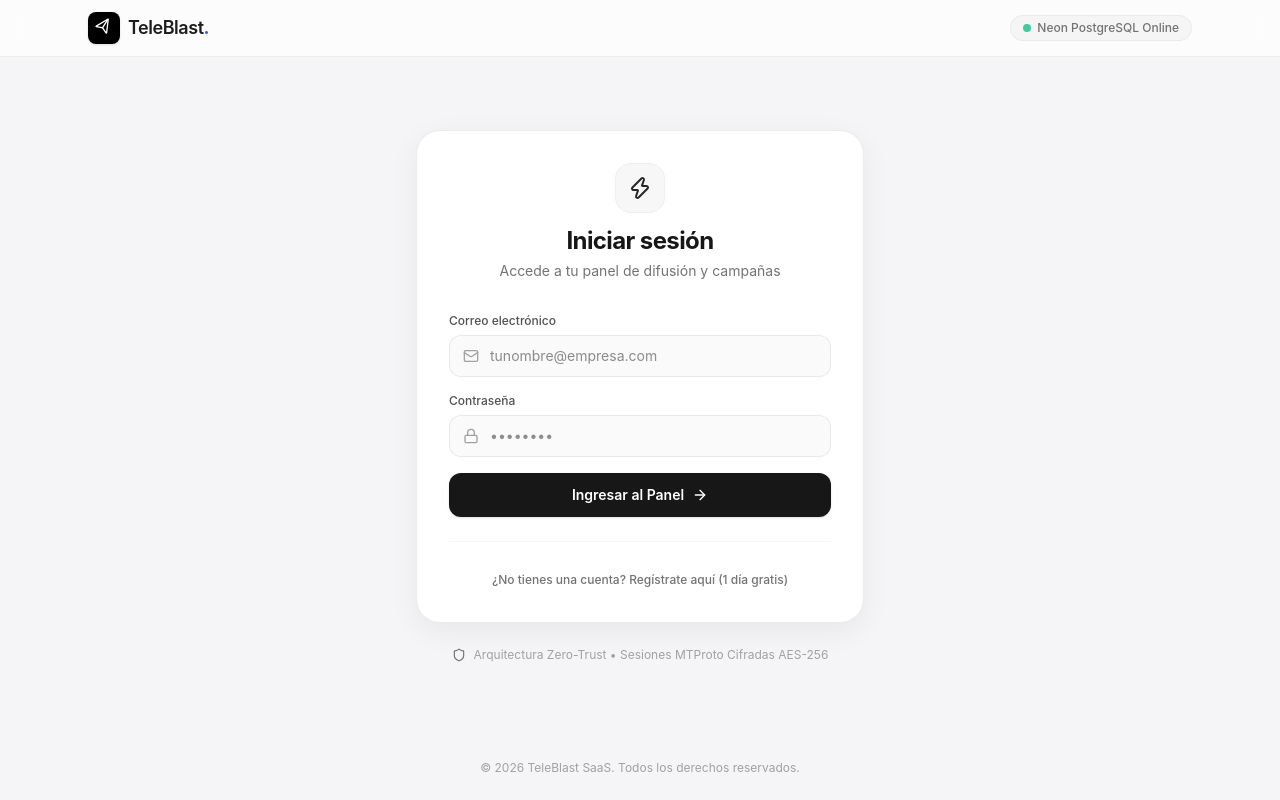
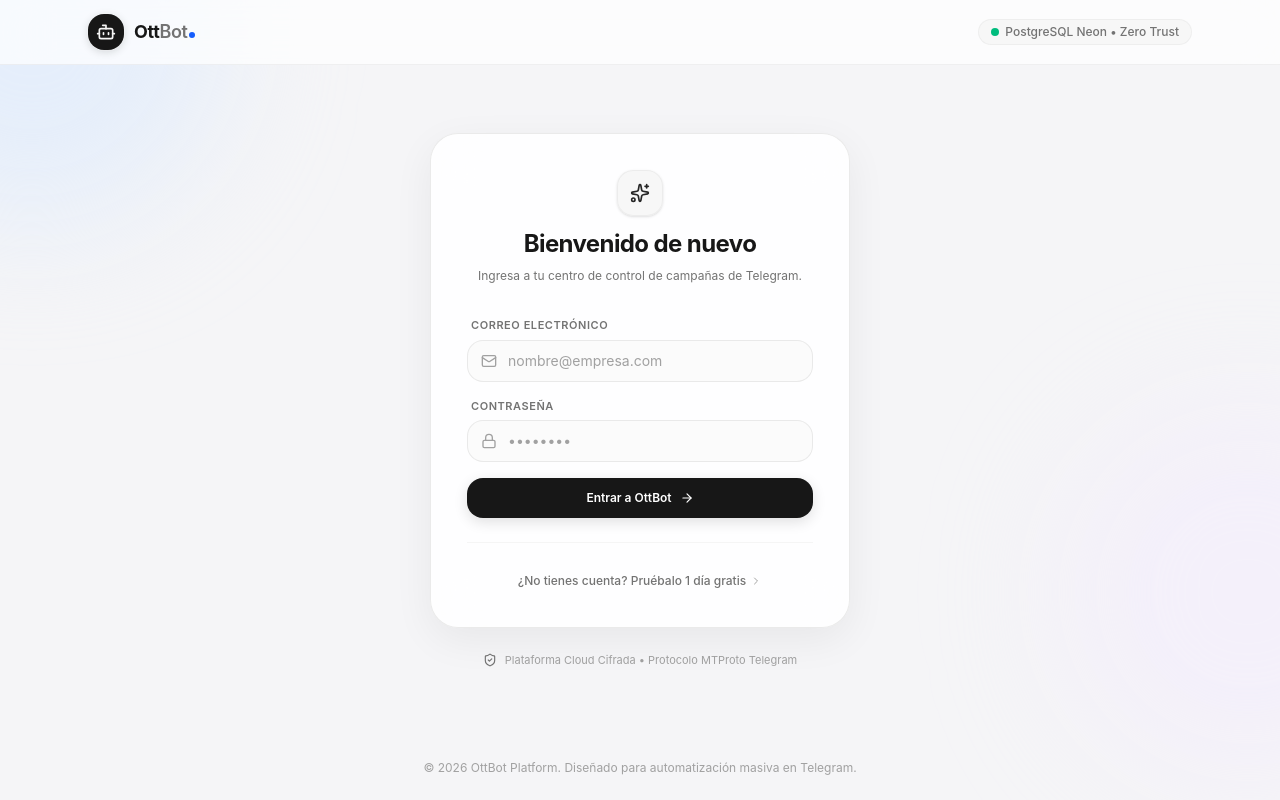
Before and after one commit to ottodonado2026/auto-publicador-telegram, a Next.js app: page /login in a window 1280 px wide. Built offline with nearby package versions, Linux system fonts and the light colour scheme.

Commit message:
feat: OttBot branding update and official layout

```diff
--- a/src/app/admin/page.tsx
+++ b/src/app/admin/page.tsx
@@ -109,12 +109,12 @@
       <header className="sticky top-0 z-40 backdrop-blur-md bg-white/80 border-b border-black/[0.06]">
         <div className="max-w-7xl mx-auto px-6 h-16 flex items-center justify-between">
           <div className="flex items-center gap-3">
-            <div className="w-9 h-9 rounded-xl bg-black text-white flex items-center justify-center shadow-sm">
+            <div className="w-9 h-9 rounded-2xl bg-black text-white flex items-center justify-center shadow-sm">
               <Send className="w-4 h-4 -rotate-12 translate-x-[-1px] translate-y-[-1px]" />
             </div>
             <div>
               <div className="flex items-center gap-2">
-                <span className="font-semibold text-base tracking-tight text-neutral-900">TeleBlast</span>
+                <span className="font-bold text-base tracking-tight text-neutral-900">Ott<span className="text-neutral-500 font-semibold">Bot</span></span>
                 <span className="text-[11px] font-semibold px-2 py-0.5 rounded-full bg-neutral-900 text-white tracking-wide uppercase">
                   SuperAdmin
                 </span>
--- a/src/app/dashboard/page.tsx
+++ b/src/app/dashboard/page.tsx
@@ -63,11 +63,11 @@
       <header className="sticky top-0 z-40 backdrop-blur-md bg-white/80 border-b border-black/[0.06]">
         <div className="max-w-6xl mx-auto px-6 h-16 flex items-center justify-between">
           <div className="flex items-center gap-3">
-            <div className="w-9 h-9 rounded-xl bg-black text-white flex items-center justify-center shadow-sm">
+            <div className="w-9 h-9 rounded-2xl bg-black text-white flex items-center justify-center shadow-sm">
               <Send className="w-4 h-4 -rotate-12 translate-x-[-1px] translate-y-[-1px]" />
             </div>
             <div>
-              <span className="font-semibold text-base tracking-tight text-neutral-900">TeleBlast</span>
+              <span className="font-bold text-base tracking-tight text-neutral-900">Ott<span className="text-neutral-500 font-semibold">Bot</span></span>
             </div>
           </div>
 
--- a/src/app/layout.tsx
+++ b/src/app/layout.tsx
@@ -1,29 +1,21 @@
 import type { Metadata } from "next";
-import { Geist, Geist_Mono } from "next/font/google";
 import "./globals.css";
 
-const geistSans = Geist({
-  variable: "--font-geist-sans",
-  subsets: ["latin"],
-});
-
-const geistMono = Geist_Mono({
-  variable: "--font-geist-mono",
-  subsets: ["latin"],
-});
-
 export const metadata: Metadata = {
-  title: "Create Next App",
-  description: "Generated by create next app",
+  title: "OttBot — Plataforma SaaS de Autopublicación en Telegram",
+  description: "Automatización, difusión inteligente y autopublicación en grupos de Telegram con precisión quirúrgica.",
 };
 
-export default function RootLayout({ children }: LayoutProps<"/">) {
+export default function RootLayout({
+  children,
+}: {
+  children: React.ReactNode;
+}) {
   return (
-    <html
-      lang="en"
-      className={`${geistSans.variable} ${geistMono.variable} h-full antialiased`}
-    >
-      <body className="min-h-full flex flex-col">{children}</body>
+    <html lang="es" className="h-full antialiased">
+      <body className="min-h-full flex flex-col bg-[#F5F5F7] text-[#1D1D1F]">
+        {children}
+      </body>
     </html>
   );
 }
--- a/src/app/login/page.tsx
+++ b/src/app/login/page.tsx
@@ -2,7 +2,10 @@
 
 import { useState } from "react";
 import { useRouter } from "next/navigation";
-import { Send, Shield, Zap, Lock, Mail, User as UserIcon, ArrowRight, CheckCircle2 } from "lucide-react";
+import {
+  Send, ShieldCheck, Zap, Lock, Mail, User as UserIcon,
+  ArrowRight, Sparkles, CheckCircle2, ChevronRight, Bot
+} from "lucide-react";
 
 export default function LoginPage() {
   const router = useRouter();
@@ -31,10 +34,9 @@
       const data = await res.json();
 
       if (!res.ok) {
-        throw new Error(data.error || "Ocurrió un error");
+        throw new Error(data.error || "Ocurrió un error al procesar la solicitud");
       }
 
-      // Redirigir según el rol o dashboard
       if (data.user?.role === "SUPERADMIN") {
         router.push("/admin");
       } else {
@@ -42,63 +44,74 @@
       }
       router.refresh();
     } catch (err: any) {
-      setError(err.message || "Error al procesar la solicitud");
+      setError(err.message || "Error al conectar con el servidor");
     } finally {
       setLoading(false);
     }
   };
 
   return (
-    <div className="min-h-screen bg-[#F5F5F7] text-[#1D1D1F] flex flex-col justify-between selection:bg-black selection:text-white">
-      {/* Navbar Minimalista tipo Apple */}
-      <header className="w-full backdrop-blur-md bg-white/70 border-b border-black/[0.06] sticky top-0 z-50">
-        <div className="max-w-6xl mx-auto px-6 h-14 flex items-center justify-between">
-          <div className="flex items-center gap-2 font-semibold text-lg tracking-tight">
-            <div className="w-8 h-8 rounded-lg bg-black text-white flex items-center justify-center shadow-sm">
-              <Send className="w-4 h-4 -rotate-12 translate-x-[-1px] translate-y-[-1px]" />
+    <div className="min-h-screen bg-[#F5F5F7] text-[#1D1D1F] flex flex-col justify-between selection:bg-black selection:text-white relative overflow-hidden">
+      {/* Luces de fondo sutiles tipo Apple */}
+      <div className="absolute -top-40 -left-40 w-96 h-96 bg-blue-100/60 rounded-full blur-3xl pointer-events-none" />
+      <div className="absolute top-1/2 -right-40 w-96 h-96 bg-purple-100/40 rounded-full blur-3xl pointer-events-none" />
+
+      {/* Header Minimalista */}
+      <header className="w-full backdrop-blur-xl bg-white/70 border-b border-black/[0.05] sticky top-0 z-50 transition-all">
+        <div className="max-w-6xl mx-auto px-6 h-16 flex items-center justify-between">
+          <div className="flex items-center gap-2.5">
+            <div className="w-9 h-9 rounded-2xl bg-neutral-900 text-white flex items-center justify-center shadow-[0_2px_8px_rgba(0,0,0,0.15)] ring-1 ring-white/20">
+              <Bot className="w-5 h-5 text-neutral-100" />
             </div>
-            <span>TeleBlast<span className="text-blue-600 font-bold">.</span></span>
+            <div className="flex items-baseline">
+              <span className="font-bold text-lg tracking-tight text-neutral-900">Ott</span>
+              <span className="font-semibold text-lg tracking-tight text-neutral-500">Bot</span>
+              <span className="w-1.5 h-1.5 rounded-full bg-blue-600 ml-0.5 mb-0.5 inline-block"></span>
+            </div>
           </div>
 
-          <div className="flex items-center gap-4 text-xs font-medium text-neutral-500">
-            <span className="flex items-center gap-1.5 bg-neutral-100 px-3 py-1 rounded-full border border-neutral-200/60">
+          <div className="flex items-center gap-3">
+            <span className="hidden sm:inline-flex items-center gap-1.5 text-xs font-medium text-neutral-500 bg-neutral-100/80 px-3 py-1 rounded-full border border-neutral-200/50">
               <span className="w-2 h-2 rounded-full bg-emerald-500 animate-pulse"></span>
-              Neon PostgreSQL Online
+              PostgreSQL Neon • Zero Trust
             </span>
           </div>
         </div>
       </header>
 
-      {/* Main Section */}
-      <main className="flex-1 flex items-center justify-center p-6">
-        <div className="w-full max-w-md">
-          {/* Card Principal con sombra sutil y esquinas redondeadas tipo iOS / macOS */}
-          <div className="bg-white rounded-3xl p-8 shadow-[0_8px_30px_rgb(0,0,0,0.06)] border border-neutral-200/70">
+      {/* Contenido Principal */}
+      <main className="flex-1 flex items-center justify-center px-6 py-12 relative z-10">
+        <div className="w-full max-w-[420px]">
+          {/* Card Principal con acabado tipo iOS 18 / macOS Sonoma */}
+          <div className="bg-white/90 backdrop-blur-xl rounded-[28px] p-8 sm:p-9 shadow-[0_12px_40px_rgba(0,0,0,0.06)] border border-neutral-200/80">
+            {/* Header del Formulario */}
             <div className="text-center mb-8">
-              <div className="inline-flex p-3 rounded-2xl bg-neutral-100/80 mb-3 border border-neutral-200/50">
-                <Zap className="w-6 h-6 text-neutral-800" />
+              <div className="inline-flex p-3 rounded-2xl bg-neutral-100/80 mb-3 border border-neutral-200/60 shadow-sm">
+                <Sparkles className="w-5 h-5 text-neutral-800" />
               </div>
               <h1 className="text-2xl font-bold tracking-tight text-neutral-900">
-                {isRegister ? "Crear cuenta en TeleBlast" : "Iniciar sesión"}
+                {isRegister ? "Empieza con OttBot" : "Bienvenido de nuevo"}
               </h1>
-              <p className="text-sm text-neutral-500 mt-1">
+              <p className="text-xs text-neutral-500 mt-1.5 leading-relaxed">
                 {isRegister
-                  ? "Obtén 1 día de prueba gratis y conecta tu Telegram"
-                  : "Accede a tu panel de difusión y campañas"}
+                  ? "Crea tu cuenta hoy y recibe 1 día de prueba de autopublicación automática."
+                  : "Ingresa a tu centro de control de campañas de Telegram."}
               </p>
             </div>
 
+            {/* Alerta de Error */}
             {error && (
-              <div className="mb-6 p-3.5 rounded-xl bg-red-50 border border-red-200/60 text-red-600 text-xs font-medium flex items-center gap-2">
-                <span className="w-1.5 h-1.5 rounded-full bg-red-500"></span>
-                {error}
+              <div className="mb-6 p-3.5 rounded-2xl bg-red-50/90 border border-red-200/70 text-red-600 text-xs font-medium flex items-center gap-2.5 animate-in fade-in slide-in-from-top-1">
+                <span className="w-2 h-2 rounded-full bg-red-500 flex-shrink-0"></span>
+                <span>{error}</span>
               </div>
             )}
 
+            {/* Formulario */}
             <form onSubmit={handleSubmit} className="space-y-4">
               {isRegister && (
                 <div>
-                  <label className="block text-xs font-medium text-neutral-600 mb-1.5">
+                  <label className="block text-[11px] font-semibold text-neutral-500 uppercase tracking-wider mb-1.5 pl-1">
                     Nombre o Empresa
                   </label>
                   <div className="relative">
@@ -109,31 +122,31 @@
                       placeholder="Ej. Roberto Gómez"
                       value={name}
                       onChange={(e) => setName(e.target.value)}
-                      className="w-full pl-10 pr-4 py-2.5 bg-neutral-50 border border-neutral-200/80 rounded-xl text-sm focus:outline-none focus:ring-2 focus:ring-black/10 focus:border-black transition-all"
+                      className="w-full pl-10 pr-4 py-2.5 bg-neutral-50/80 border border-neutral-200/80 rounded-2xl text-sm text-neutral-900 placeholder:text-neutral-400 focus:outline-none focus:ring-2 focus:ring-neutral-900/10 focus:border-neutral-900 transition-all"
                     />
                   </div>
                 </div>
               )}
 
               <div>
-                <label className="block text-xs font-medium text-neutral-600 mb-1.5">
-                  Correo electrónico
+                <label className="block text-[11px] font-semibold text-neutral-500 uppercase tracking-wider mb-1.5 pl-1">
+                  Correo Electrónico
                 </label>
                 <div className="relative">
                   <Mail className="w-4 h-4 text-neutral-400 absolute left-3.5 top-1/2 -translate-y-1/2" />
                   <input
                     type="email"
                     required
-                    placeholder="tunombre@empresa.com"
+                    placeholder="nombre@empresa.com"
                     value={email}
                     onChange={(e) => setEmail(e.target.value)}
-                    className="w-full pl-10 pr-4 py-2.5 bg-neutral-50 border border-neutral-200/80 rounded-xl text-sm focus:outline-none focus:ring-2 focus:ring-black/10 focus:border-black transition-all"
+                    className="w-full pl-10 pr-4 py-2.5 bg-neutral-50/80 border border-neutral-200/80 rounded-2xl text-sm text-neutral-900 placeholder:text-neutral-400 focus:outline-none focus:ring-2 focus:ring-neutral-900/10 focus:border-neutral-900 transition-all"
                   />
                 </div>
               </div>
 
               <div>
-                <label className="block text-xs font-medium text-neutral-600 mb-1.5">
+                <label className="block text-[11px] font-semibold text-neutral-500 uppercase tracking-wider mb-1.5 pl-1">
                   Contraseña
                 </label>
                 <div className="relative">
@@ -144,7 +157,7 @@
                     placeholder="••••••••"
                     value={password}
                     onChange={(e) => setPassword(e.target.value)}
-                    className="w-full pl-10 pr-4 py-2.5 bg-neutral-50 border border-neutral-200/80 rounded-xl text-sm focus:outline-none focus:ring-2 focus:ring-black/10 focus:border-black transition-all"
+                    className="w-full pl-10 pr-4 py-2.5 bg-neutral-50/80 border border-neutral-200/80 rounded-2xl text-sm text-neutral-900 placeholder:text-neutral-400 focus:outline-none focus:ring-2 focus:ring-neutral-900/10 focus:border-neutral-900 transition-all"
                   />
                 </div>
               </div>
@@ -152,19 +165,20 @@
               <button
                 type="submit"
                 disabled={loading}
-                className="w-full mt-2 py-3 px-4 bg-neutral-900 hover:bg-black text-white text-sm font-semibold rounded-xl shadow-sm transition-all duration-200 flex items-center justify-center gap-2 group disabled:opacity-50"
+                className="w-full mt-2 py-3 px-4 bg-neutral-900 hover:bg-black text-white text-xs font-semibold rounded-2xl shadow-[0_4px_14px_rgba(0,0,0,0.12)] transition-all duration-200 flex items-center justify-center gap-2 group disabled:opacity-50 active:scale-[0.99]"
               >
                 {loading ? (
-                  <span className="w-5 h-5 border-2 border-white/30 border-t-white rounded-full animate-spin" />
+                  <span className="w-4 h-4 border-2 border-white/30 border-t-white rounded-full animate-spin" />
                 ) : (
                   <>
-                    <span>{isRegister ? "Comenzar Prueba Gratis" : "Ingresar al Panel"}</span>
-                    <ArrowRight className="w-4 h-4 group-hover:translate-x-0.5 transition-transform" />
+                    <span>{isRegister ? "Crear Cuenta (1 Día Gratis)" : "Entrar a OttBot"}</span>
+                    <ArrowRight className="w-3.5 h-3.5 group-hover:translate-x-0.5 transition-transform" />
                   </>
                 )}
               </button>
             </form>
 
+            {/* Alternar Registro / Login */}
             <div className="mt-6 pt-6 border-t border-neutral-100 text-center">
               <button
                 type="button"
@@ -172,26 +186,29 @@
                   setIsRegister(!isRegister);
                   setError(null);
                 }}
-                className="text-xs font-medium text-neutral-500 hover:text-neutral-900 transition-colors"
+                className="text-xs font-medium text-neutral-500 hover:text-neutral-900 transition-colors inline-flex items-center gap-1"
               >
-                {isRegister
-                  ? "¿Ya tienes una cuenta? Inicia sesión"
-                  : "¿No tienes una cuenta? Regístrate aquí (1 día gratis)"}
+                <span>
+                  {isRegister
+                    ? "¿Ya tienes cuenta? Inicia sesión"
+                    : "¿No tienes cuenta? Pruébalo 1 día gratis"}
+                </span>
+                <ChevronRight className="w-3 h-3 text-neutral-400" />
               </button>
             </div>
           </div>
 
-          {/* Badge de Seguridad Zero-Trust */}
-          <div className="mt-6 text-center flex items-center justify-center gap-2 text-xs text-neutral-400">
-            <Shield className="w-3.5 h-3.5 text-neutral-500" />
-            <span>Arquitectura Zero-Trust • Sesiones MTProto Cifradas AES-256</span>
+          {/* Sello de Seguridad */}
+          <div className="mt-6 flex items-center justify-center gap-2 text-[11px] text-neutral-400">
+            <ShieldCheck className="w-3.5 h-3.5 text-neutral-500" />
+            <span>Plataforma Cloud Cifrada • Protocolo MTProto Telegram</span>
           </div>
         </div>
       </main>
 
-      {/* Footer minimal */}
+      {/* Footer Minimalista */}
       <footer className="py-6 text-center text-xs text-neutral-400">
-        © 2026 TeleBlast SaaS. Todos los derechos reservados.
+        © 2026 OttBot Platform. Diseñado para automatización masiva en Telegram.
       </footer>
     </div>
   );
```
